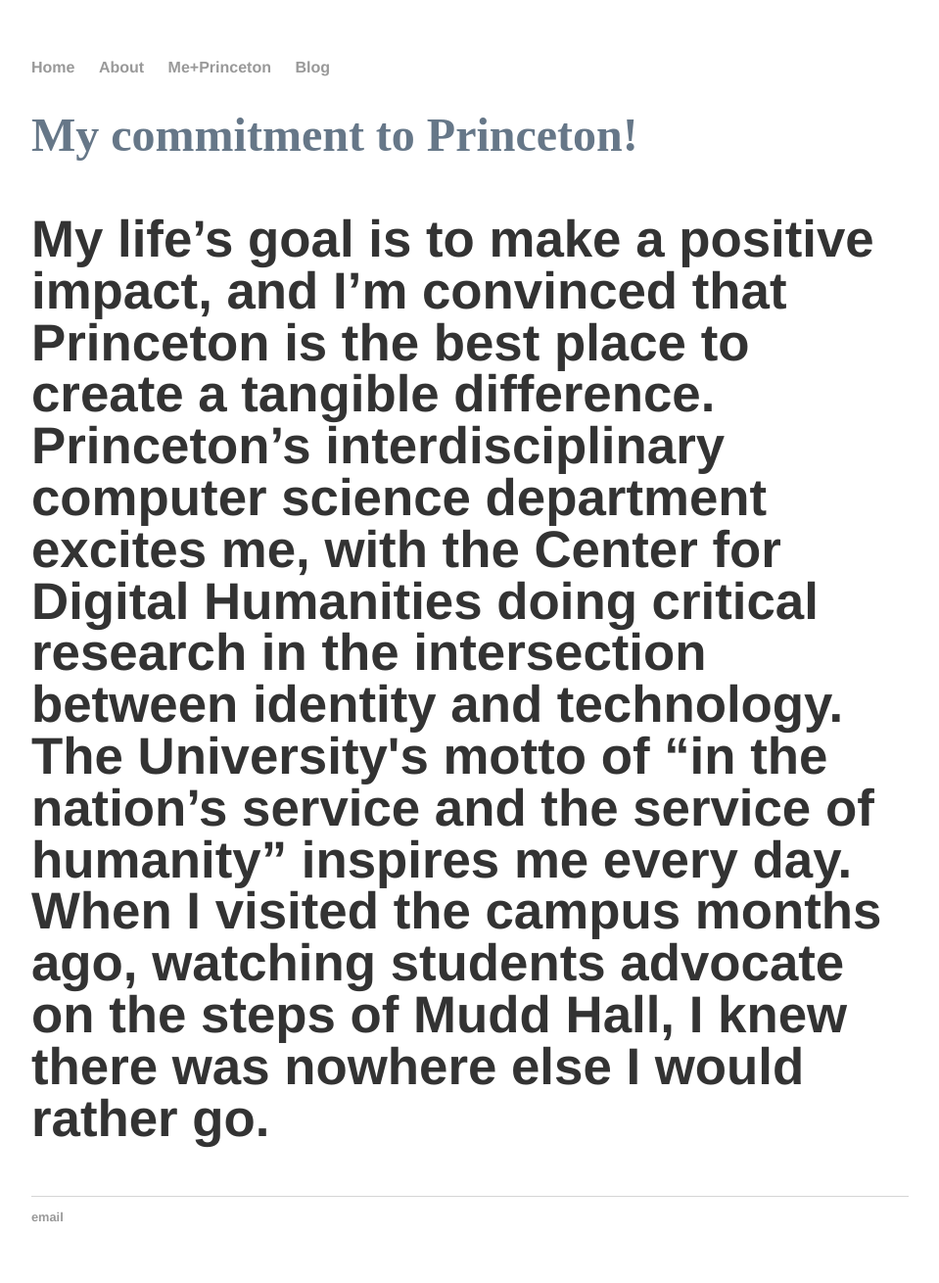
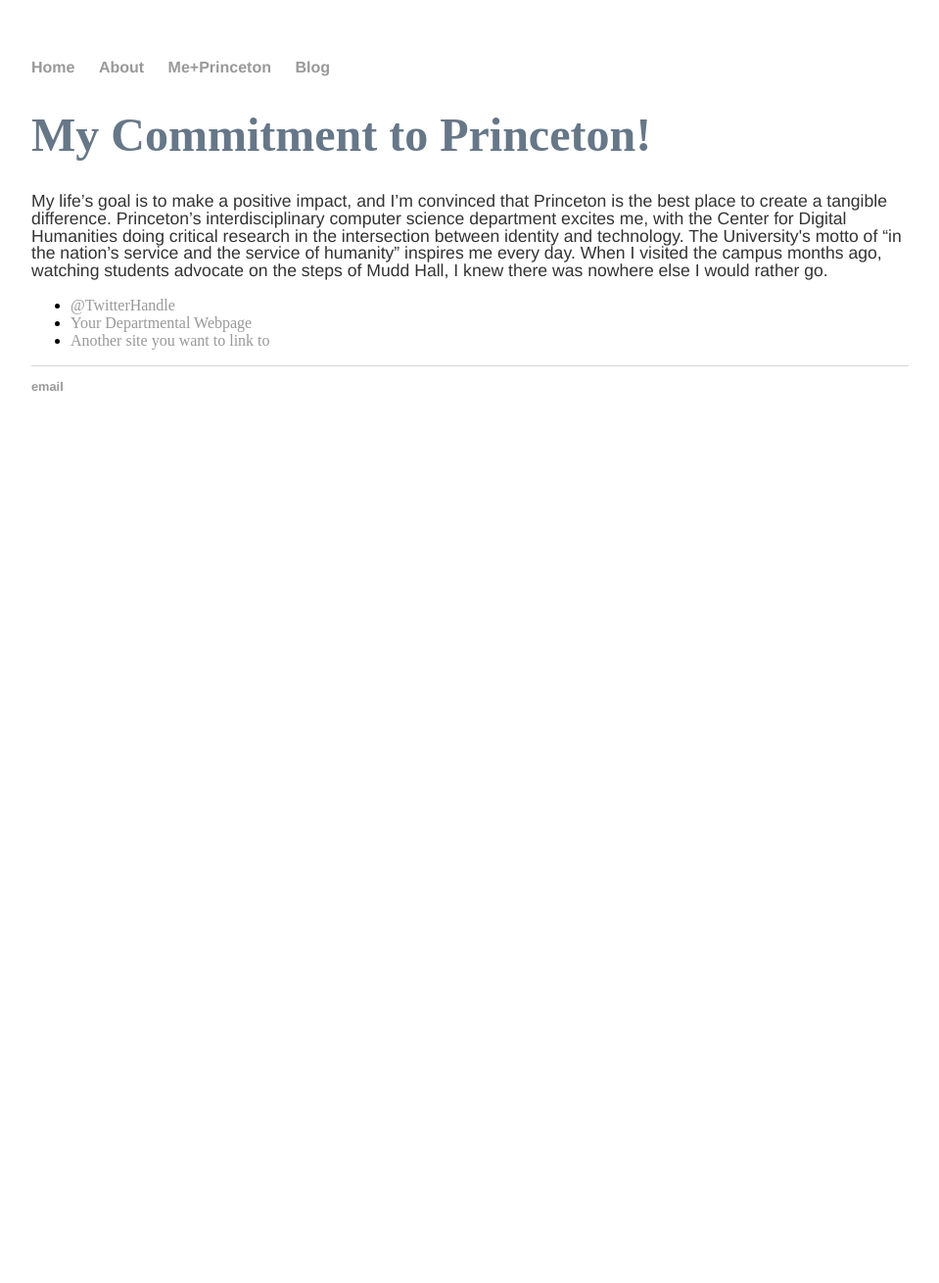
Before and after one commit to fnaqvi2151/fnaqvi2151.github.io, a Jekyll site: the page built from Me&Princeton/index.html, in a window 1280 px wide. Shown: the whole page at 98% size, without its empty margins (160-1119 px from the left). Built offline with Jekyll 4.4.1, drawn with Linux system fonts in a browser that asks for light colours; after the commit the page ends 900 px from its top, so only the background shows below that.

Commit message:
Update index.html

```diff
--- a/Me&Princeton/index.html
+++ b/Me&Princeton/index.html
@@ -2,6 +2,14 @@
 layout: default
 title: My commitment to Princeton!
 ---
-<h1>{{ page.title }}<h1>
-  <p>My life’s goal is to make a positive impact, and I’m convinced that Princeton is the best place to create a tangible difference. Princeton’s interdisciplinary computer science department excites me, with the Center for Digital Humanities doing critical research in the intersection between identity and technology. The University's motto of “in the nation’s service and the service of humanity” inspires me every day. When I visited the campus months ago, watching students advocate on the steps of Mudd Hall, I knew there was nowhere else I would rather go.
-<p>
+
+		<div class="Me&Princeton">
+			<h1>My Commitment to Princeton!</h1>
+			<p>My life’s goal is to make a positive impact, and I’m convinced that Princeton is the best place to create a tangible difference. Princeton’s interdisciplinary computer science department excites me, with the Center for Digital Humanities doing critical research in the intersection between identity and technology. The University's motto of “in the nation’s service and the service of humanity” inspires me every day. When I visited the campus months ago, watching students advocate on the steps of Mudd Hall, I knew there was nowhere else I would rather go.
+</p>
+			<ul class="contacts">
+				<li><a href="#">@TwitterHandle</a></li>
+				<li><a href="#">Your Departmental Webpage</a></li>
+				<li><a href="#">Another site you want to link to</a></li>
+				</ul>
+		</div>
```
